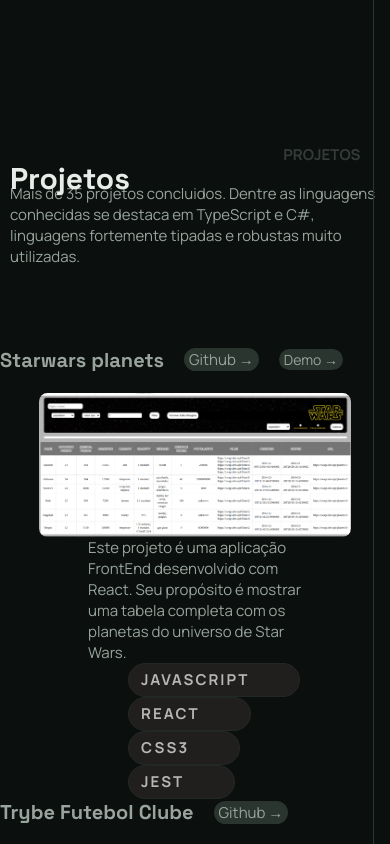
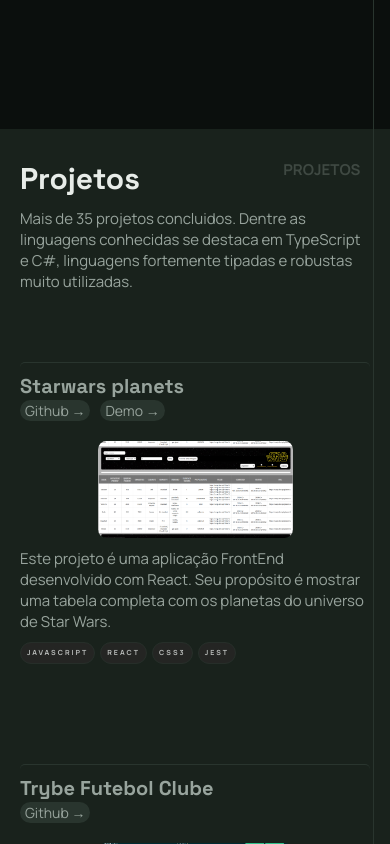
Before and after one commit to FabricioAnastacio/my_portfolio, a React (Create React App) app in the folder frontend/: page / in a window 390 px wide. Shown: the part 3660-4504 px from the top of the page. Built offline with nearby package versions, Linux system fonts and the light colour scheme.

Commit message:
Configura e estiliza a pagina de projetos para o modelo mobile

```diff
--- a/frontend/src/components/common/ListProjects.jsx
+++ b/frontend/src/components/common/ListProjects.jsx
@@ -4,13 +4,14 @@
       <li key={ i } className={ `Project-card-${platform}` }>
         <div className="Header-card">
           <h3>{ item.name }</h3>
+          <div>
             <a
               href={ item.link }
               target="_blank"
               rel="noreferrer"
               className="Link-GitHub"
             >
-            <p>Github →</p>
+              Github →
             </a>
             {
               item.demo.length !== 0 && (
@@ -24,6 +25,7 @@
                 </a>
               )
             }
+          </div>
         </div>
         <div className={ `Project-description-${platform}` }>
           <div
--- a/frontend/src/layouts/mobile/Projects.css
+++ b/frontend/src/layouts/mobile/Projects.css
@@ -1,61 +1,43 @@
 .List-projects-Mobile {
   display: flex;
-  justify-content: center;
   flex-direction: column;
-  align-items: center;
-  padding-top: 30px;
+  padding: 30px 20px;
+  background-color: var(--surface-2);
 }
 
 .Projects-title-Mobile {
-  font-size: 30px;
-  margin-left: 10px;
   h1 {
-    position: relative;
-    margin-bottom: -15px;
-    z-index: 1;
+    width: fit-content;
+    margin-bottom: 10px;
   }
 }
 
-.Emphasis-title-Mobile {
-  background-color: gold;
-  border: 1px solid gold;
-  border-radius: 0 0 2vi 2vi;
-  height: 10px;
-  width: 225px;
-  position: absolute;
+.Projects-Mobile {
+  margin-top: 60px;
+  width: auto;
+  padding: 0;
 }
 
-.Projects-Mobile {
-  margin: 80px 0;
-  width: auto;
-  padding: 0;
-  display: flex;
-  flex-wrap: wrap;
-  justify-content: center;
-}
-
-.Project-0-Mobile, .Project-1-Mobile {
+.Project-card-Mobile {
   list-style: none;
   display: flex;
-  flex-grow: 1;
-  flex-basis: 0%;
-  border-radius: 20px;
+  flex-direction: column;
+  border-radius: 5px;
   transition: 0.2s;
-  margin: 20px;
-  background-color: rgba(0, 0, 0, 0.048);
-  flex-direction: column;
+  margin: 10px 0;
+  margin-bottom: 100px;
   justify-content: space-between;
-  padding: 10px;
-  box-shadow: 0px 0px 20px .1px rgba(0, 0, 0, 0.637);
-  h3 {
-    margin-top: 10px;
+  border-top: 1px solid var(--border);
+  padding-top: 10px;
+  .Header-card {
+    display: flex;
+    flex-direction: column;
+    align-items: start;
+    .Link-GitHub {
+      margin: 0;
+      margin-right: 10px;
+    }
   }
-}
-
-.Project-0-Mobile {
-  box-shadow: 0px 0px 10px .1px rgba(255, 217, 0, 0.452);
-  color: white;
-  background-color: black;
 }
 
 .Project-Bunner-Mobile {
@@ -63,32 +45,11 @@
   align-items: center;
   justify-content: center;
   font-size: 30px;
-  width: 80vmin;
-  height: 37vmin;
+  width: 50vmin;
+  height: 25vmin;
   border-radius: 1vh;
   background-size: 100%;
   background-position: center;
-  a {
-    display: flex;
-    align-items: center;
-    justify-content: center;
-    flex-direction: column;
-    background-color: rgba(0, 0, 0, 0.404);
-    color: rgb(255, 239, 148);
-    text-decoration: none;
-    height: 100%;
-    width: 100%;
-    border-radius: 1vh;
-    transition: all .5s;
-    p {
-      display: flex;
-      align-items: end;
-      color: white;
-      background-color: rgba(255, 217, 0, 0.589);
-      height: 10px;
-      margin-top: 20px;
-    }
-  }
 }
 
 
@@ -99,17 +60,25 @@
     width: auto;
     padding: 0 15px 15px;
     font-weight: 800;
-    font-size: 16px;
+  }
+  .Descriptio-tags {
+    margin: 0;
+    width: 100%;
+    p {
+      margin: 10px 0;
+    }
   }
 }
 
-.Project-Tags-Mobile {
-  text-align: end;
-}
-
 .Project-technologies-Mobile {
-  li {
-    font-size: 15px;
-    padding-right: 50px;
+  display: flex;
+  flex-wrap: wrap;
+  gap: 5px;
+  padding: 0;
+  .New-Icon-format {
+    p {
+      margin: 0;
+      font-size: 7px;
+    }
   }
 }
```
Lines whose indentation alone changed are shown as unchanged.
